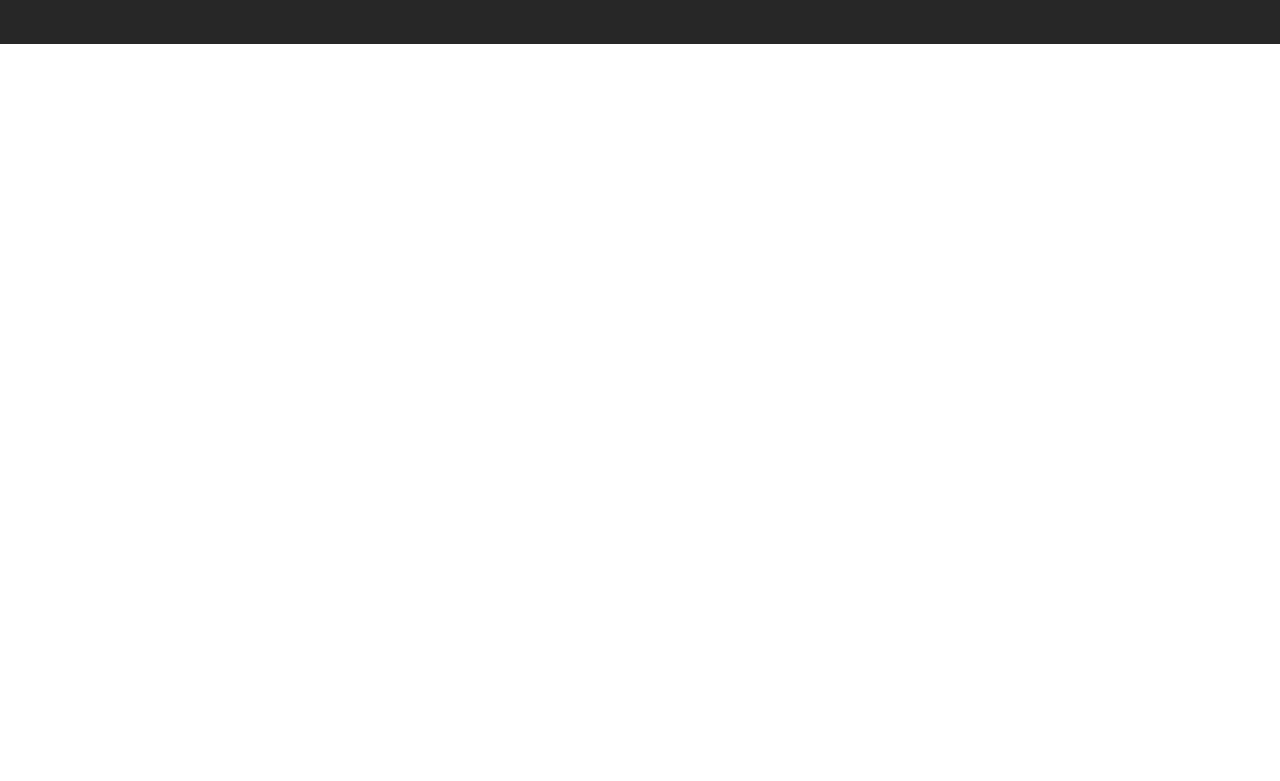
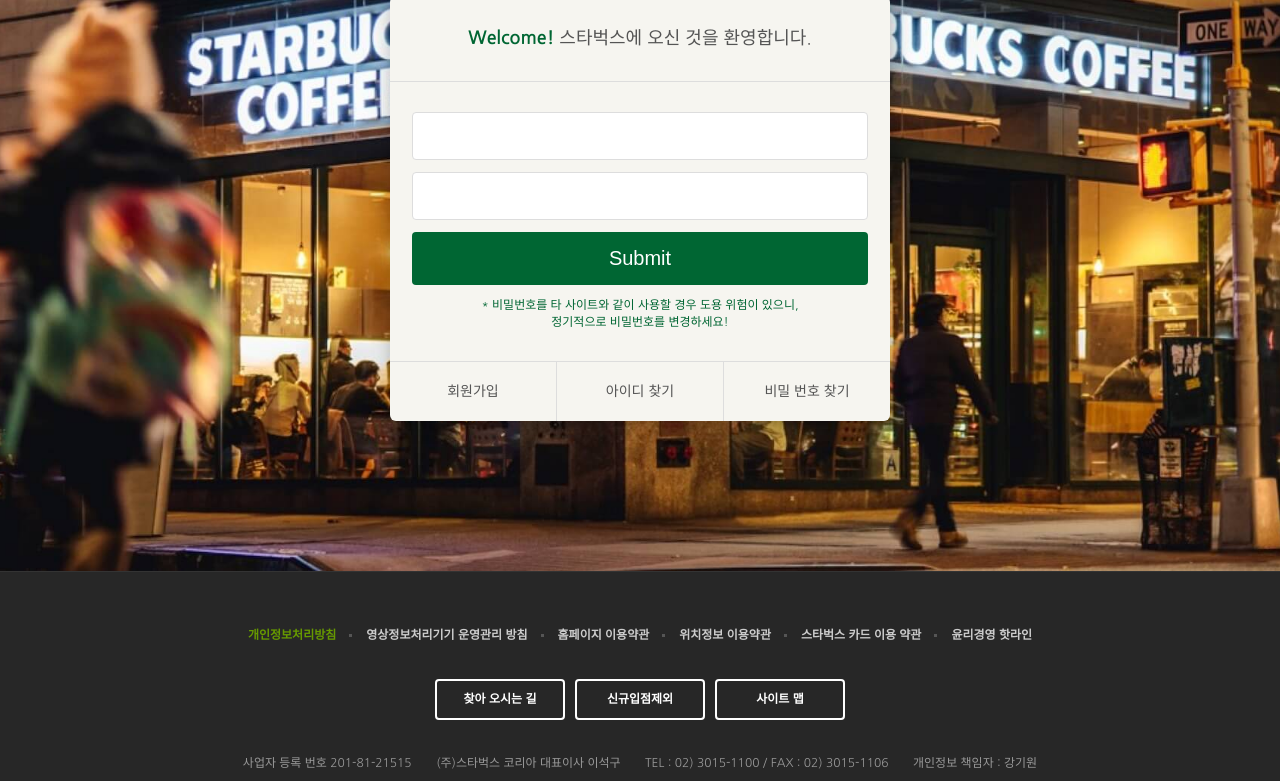
Before and after one commit to cheonyubin/popular-playlist, a plain HTML site: page signin/index.html in a window 1280 px wide. Shown: the part 290-1071 px from the top of the page. Before the commit the page ends 800 px from the top, so only its background shows below. Drawn offline with nearby package versions, Linux system fonts and the light colour scheme.

Commit message:
로그인 페이지 완성

```diff
--- /dev/null
+++ b/css/signin.css
@@ -0,0 +1,87 @@
+.signin {
+  margin-top: 120px;
+  padding: 100px 0 150px;
+  background-image: url("../images/signin_bg.jpg");
+  background-repeat: no-repeat;
+  background-position: center;
+  background-attachment: fixed;
+  background-size: cover;
+}
+.signin h1 {
+  color: #fff;
+  font-size: 30px;
+  font-weight: 700;
+  text-align: center;
+  margin-bottom: 24px;
+}
+
+.signin__card {
+  width: 500px;
+  margin: 0 auto;
+  border-radius: 6px;
+  background-color: #f6f5f0;
+  box-shadow: 2px 2px 20px rgba(0, 0, 0, .3);
+  color:#555
+}
+
+.signin__card h2 {
+  padding: 30px;
+  font-size: 18px;
+  text-align: center;
+  border-bottom: 1px solid #ddd;
+}
+.signin__card h2 strong{
+  font-weight: 700;
+  color: #006633
+}
+
+.signin__card form {
+  padding: 30px 22px;
+}
+
+.signin__card form input{
+  width: 100%;
+  margin-bottom: 12px;
+  padding: 15px;
+  border: 1px solid #ddd;
+  border-radius: 4px;
+  outline: none;
+  box-sizing: border-box;
+  font-size: 14px;
+}
+
+.signin__card form [type="submit"] {
+  background-color:#006633;
+  border:none;
+  color: #fff;
+  font-size: 20px;
+  cursor: pointer;
+}
+
+.signin__card form p {
+  font-size: 12px;
+  color:#006633;
+  text-align: center;
+}
+
+.signin__card .actions {
+  display: flex;
+  border-top: 1px solid #ddd ;
+}
+
+.signin__card .actions a {
+  flex-grow: 1;
+  flex-basis: 0;
+  text-align: center;
+  padding: 20px;
+  color:#555;
+  font-size: 14px;
+  border-right: 1px solid #ddd;
+}
+.signin__card .actions a:last-child {
+  border-right: none;
+}
+
+.singin__card .actions a:hover {
+  text-decoration: underline;
+}
--- a/signin/index.html
+++ b/signin/index.html
@@ -26,6 +26,7 @@
 <link href="https://fonts.googleapis.com/css2?family=Nanum+Gothic:wght@400;700&display=swap" rel="stylesheet">
 <link rel="stylesheet" href="https://fonts.googleapis.com/icon?family=Material+Icons">
 <link rel="stylesheet" href="../css/common.css" />
+<link rel="stylesheet" href="../css/signin.css" />
 
 <script defer src="../js/common.js"></script>
 </head>
@@ -361,7 +362,26 @@
 </ul>
   </header>
 
-  <section class="signin"></section>
+  <section class="signin">
+    <h1>로그인</h1>
+    <div class="signin__card">
+      <h2><strong>Welcome!</strong> 스타벅스에 오신 것을 환영합니다.</h2>
+      <form>
+       <input type="text" placegolder="아이디를 입력하세요">
+       <input type="password" placegolder="비밀번호를 입력하세요">
+       <input type="submit" placegolder="로그인">
+       <p>
+         * 비밀번호를 타 사이트와 같이 사용할 경우 도용 위험이 있으니,<br>
+         정기적으로 비밀번호를 변경하세요!
+       </p>
+      </form>
+      <div class="actions">
+        <a href="javascript:void(0)">회원가입</a>
+        <a href="javascript:void(0)">아이디 찾기</a>
+        <a href="javascript:void(0)">비밀 번호 찾기</a>
+      </div>
+    </div>
+  </section>
 
 <footer>
   <div class="inner">
```
